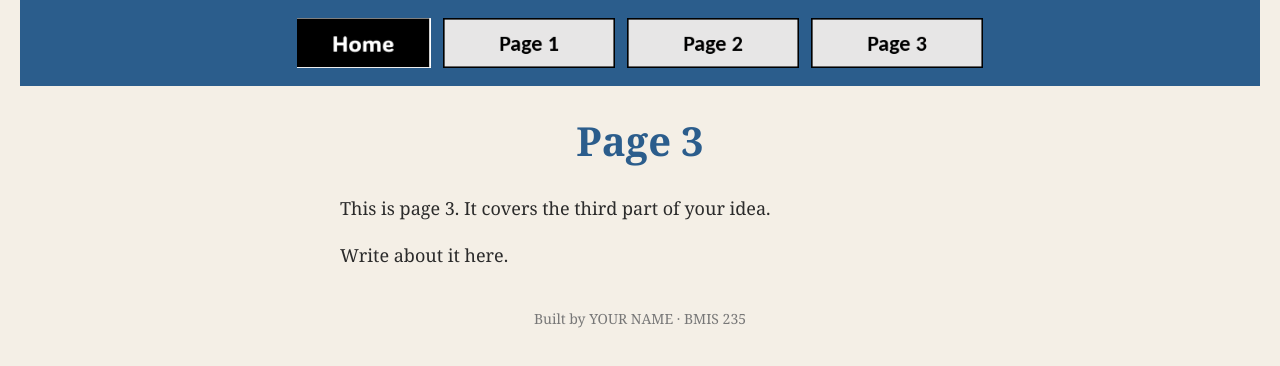
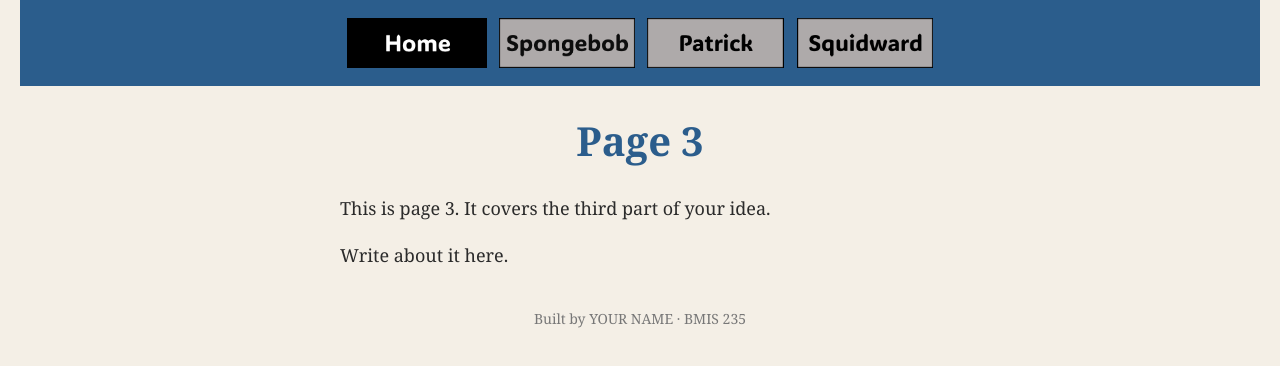
Before and after one commit to Boyer12877/bmis235-html-3, a plain HTML site: page squidward.html in a window 1280 px wide. Drawn offline with Linux system fonts and the light colour scheme.

Commit message:
Update squidward.html

```diff
--- a/squidward.html
+++ b/squidward.html
@@ -22,10 +22,10 @@
      other three pages, so every page has the exact same menu.
      ===================================================================== -->
 <nav>
-    <a href="index.html"><img src="img/home.png" alt="Home"></a>
-    <a href="page1.html"><img src="img/page1.png" alt="Page 1"></a>
-    <a href="page2.html"><img src="img/page2.png" alt="Page 2"></a>
-    <a href="page3.html"><img src="img/page3.png" alt="Page 3"></a>
+    <a href="index.html"><img src="img/home_1.png" alt="Home"></a>
+    <a href="spongebob.html"><img src="img/spongebob.png" alt="Spongebob"></a>
+    <a href="patrick.html"><img src="img/patrick.png" alt="Patrick"></a>
+    <a href="squidward.html"><img src="img/squidward.png" alt="Squidward"></a>
 </nav>
 
 <h1>Page 3</h1>
```
